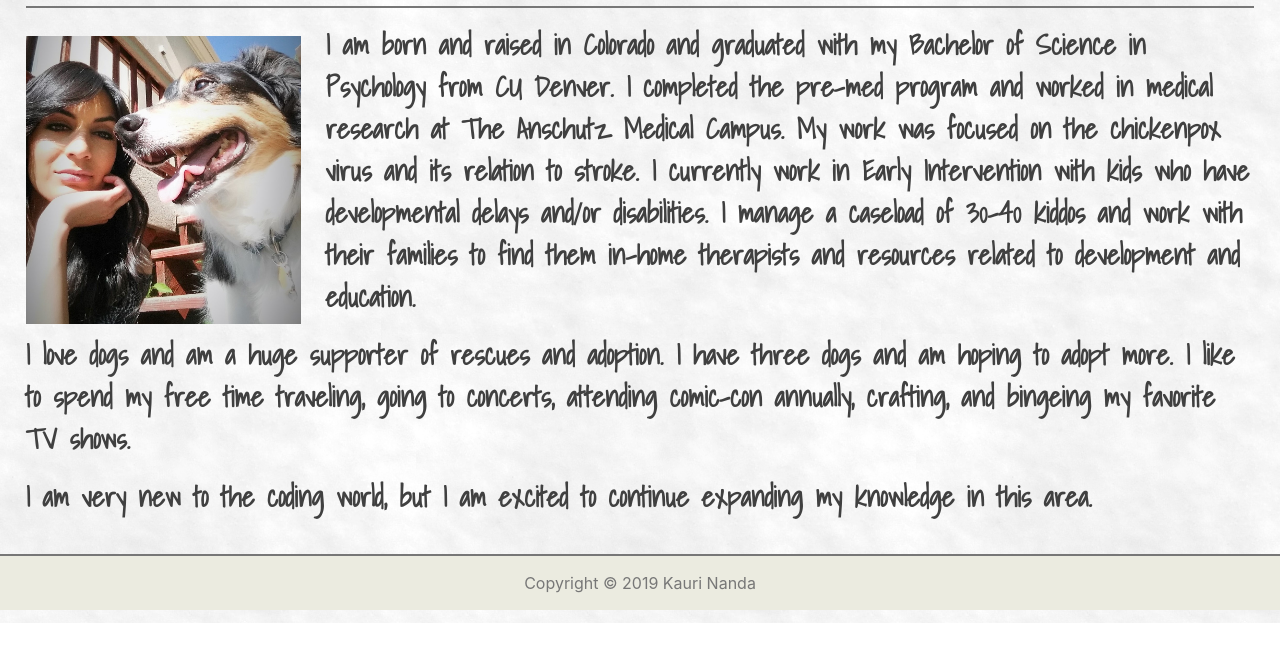
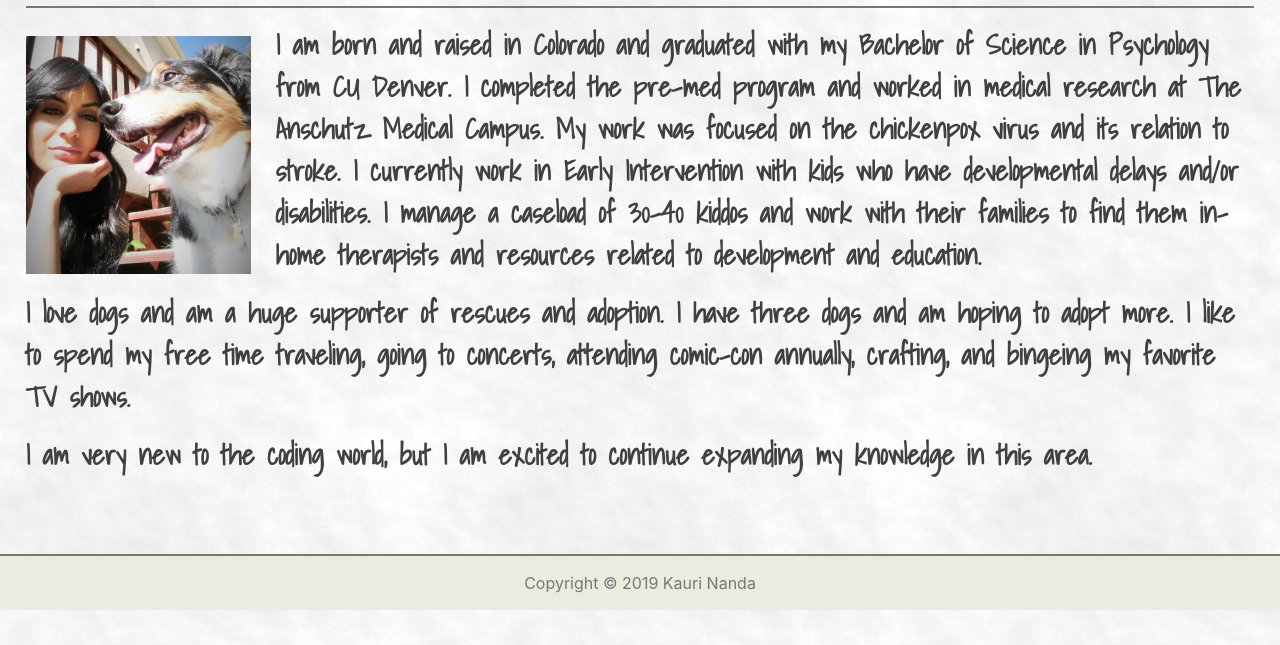
Before and after one commit to KNanda625/Kauri-Portfolio, a plain HTML site: page index.html in a window 1280 px wide. Shown: the part 190-835 px from the top of the page. Before the commit the page ends 813 px from the top, so only its background shows below. Drawn offline with nearby package versions, Linux system fonts and the light colour scheme.

Commit message:
updating css and html

```diff
--- a/assets/css/contact-style.css
+++ b/assets/css/contact-style.css
@@ -40,7 +40,7 @@ font-weight:bold;
 .container-fluid {
   margin-left: auto;
   margin-right: auto;
-  margin-bottom: 5%;
+  margin-bottom: 15%;
   padding: 2%;
 }
 
@@ -62,7 +62,7 @@ ul {
   color: #777777;
   font-family: 'Shadows Into Light', cursive;
   font-weight:bold;
-  font-size: 150%;
+  font-size: 175%;
 }
 
 .contact-link {
--- a/assets/css/index-style.css
+++ b/assets/css/index-style.css
@@ -39,10 +39,12 @@ h1 {
 .container-fluid {
   margin-left: auto;
   margin-right: auto;
-  margin-bottom: 5%;
+  margin-bottom: 10%;
   padding: 2%;
 
 }
+
+
 
 /* About Me header */
 h2 {
@@ -55,7 +57,6 @@ h2 {
 hr#line1 {
   border: 0.5px solid #777777;
 }
-
 
 
 img {
--- a/assets/css/portfolio-style.css
+++ b/assets/css/portfolio-style.css
@@ -39,7 +39,7 @@ font-weight:bold;
 .container-fluid {
 	margin-left: auto;
   margin-right: auto;
-  margin-bottom: 5%;
+  margin-bottom: 15%;
   padding: 2%;
 }
 
--- a/index.html
+++ b/index.html
@@ -37,7 +37,7 @@
 
         <img src="assets/images/meandpup.jpg"
             alt="Kauri Nanda"
-            height="300" width="300">
+            height="250" width="250">
 
         <p>
           I am born and raised in Colorado and graduated with my Bachelor of Science in Psychology from CU Denver.
```
